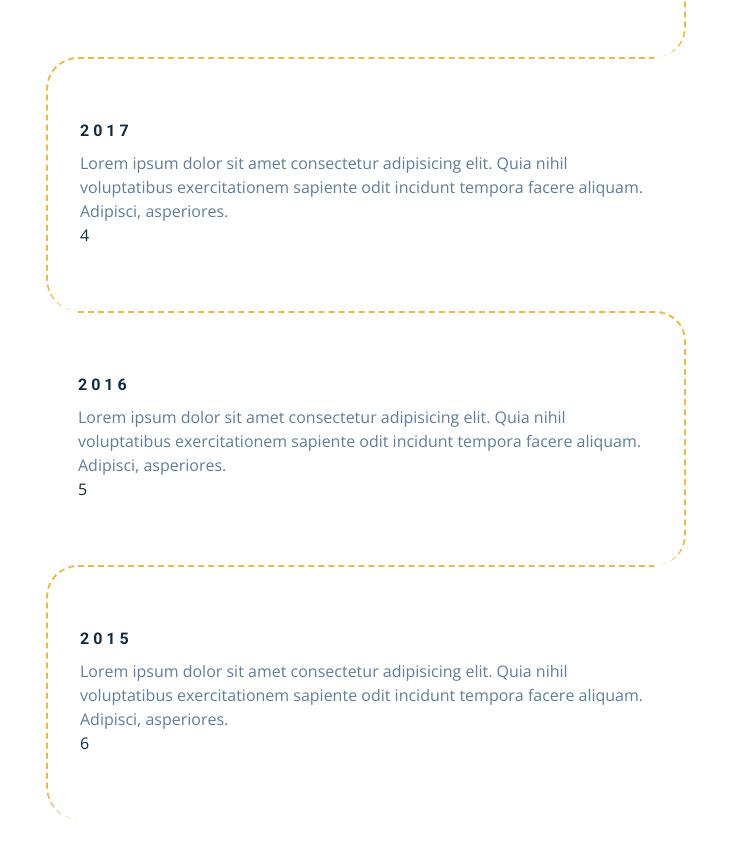
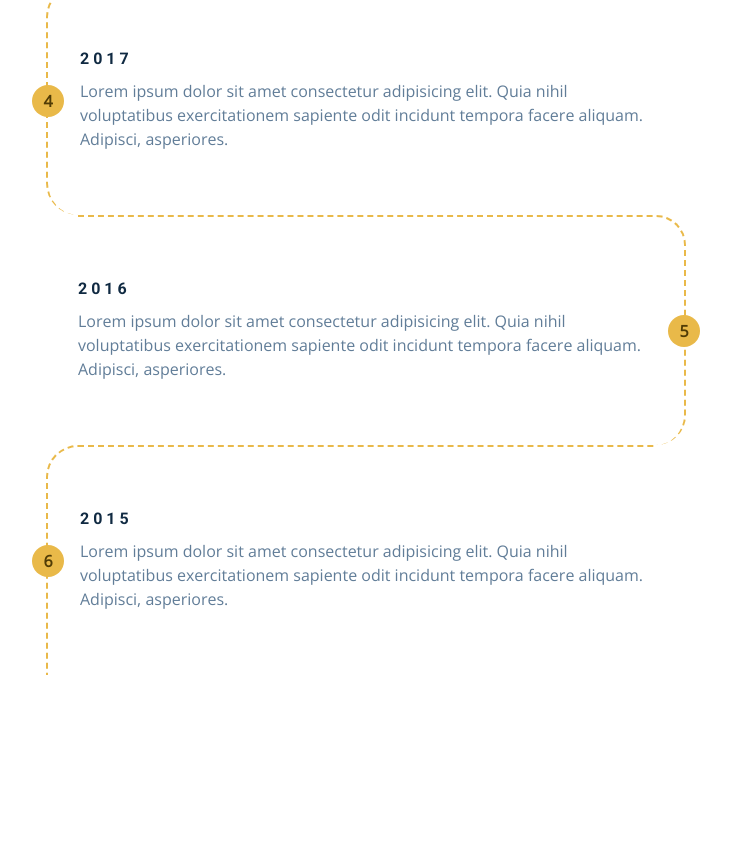
Before and after one commit to Amir-ali-anwar/css-grid-portfolio, a plain HTML site: page index.html in a window 1280 px wide. Shown: the part 5378-6235 px from the top of the page, without its empty margins (274-1005 px from the left). After the commit the page ends 6133 px from the top, so only its background shows below. Drawn offline with nearby package versions, Linux system fonts and the light colour scheme; files whose address does not match are found by name.

Commit message:
timeline section comleted

```diff
--- a/css/styles.css
+++ b/css/styles.css
@@ -737,6 +737,34 @@ Timeline
   border-top-right-radius: 0;
   border-top-left-radius: 0;
 }
+.timeline-item:last-child {
+  border-bottom-right-radius: 0;
+  border-bottom-left-radius: 0;
+}
+.number {
+  position: absolute;
+  top: 50%;
+  /* right:50%; */
+  -webkit-transform: translate(-50%, -50%);
+  transform: translate(-50%, -50%);
+  margin-bottom: 0;
+  background: var(--clr-primary-5);
+  width: 2rem;
+  height: 2rem;
+  border-radius: 50%;
+  display: grid;
+  place-items: center;
+  color: var(--clr-primary-1);
+  font-weight: bold;
+}
+.timeline-item:nth-child(even) .number {
+  left: 0;
+}
+.timeline-item:nth-child(odd) .number {
+  right: 0;
+  -webkit-transform: translate(50%, -50%);
+  transform: translate(50%, -50%);
+}
 /*
 ===============
 Blog
```
